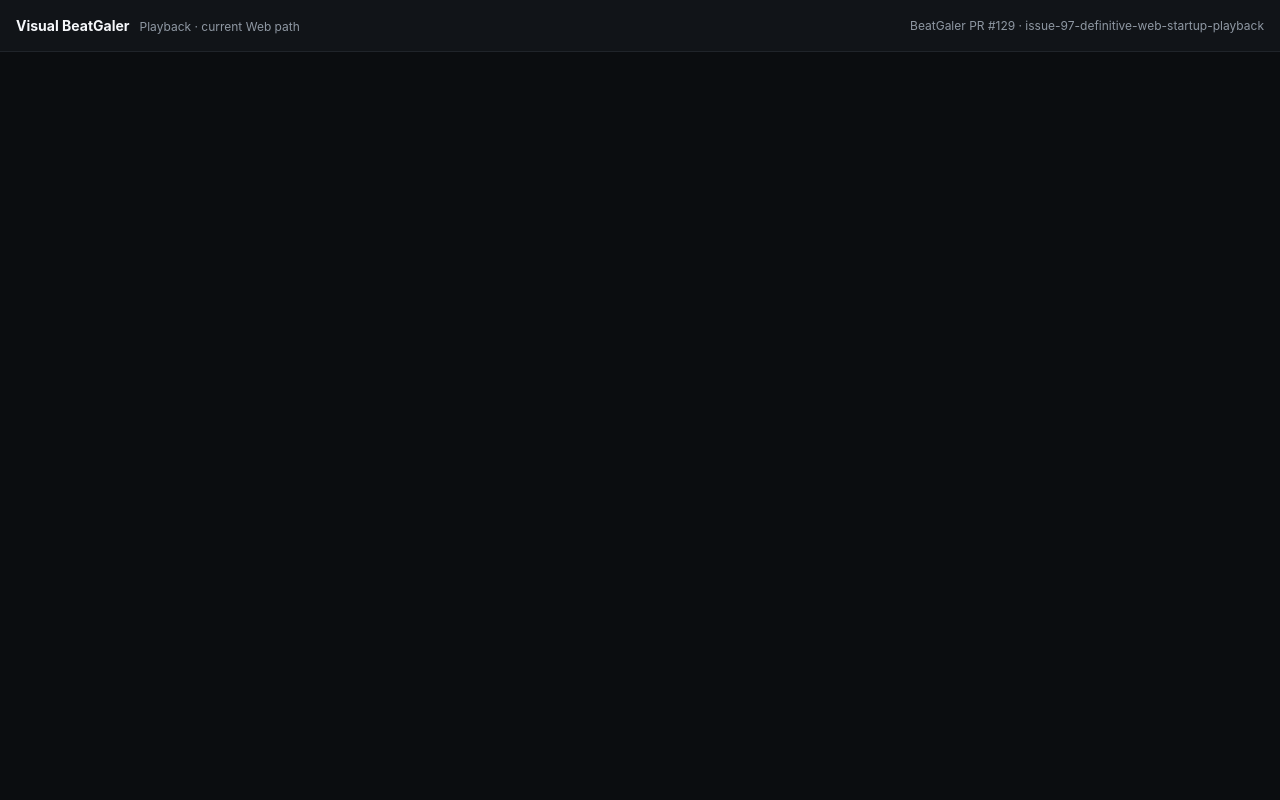
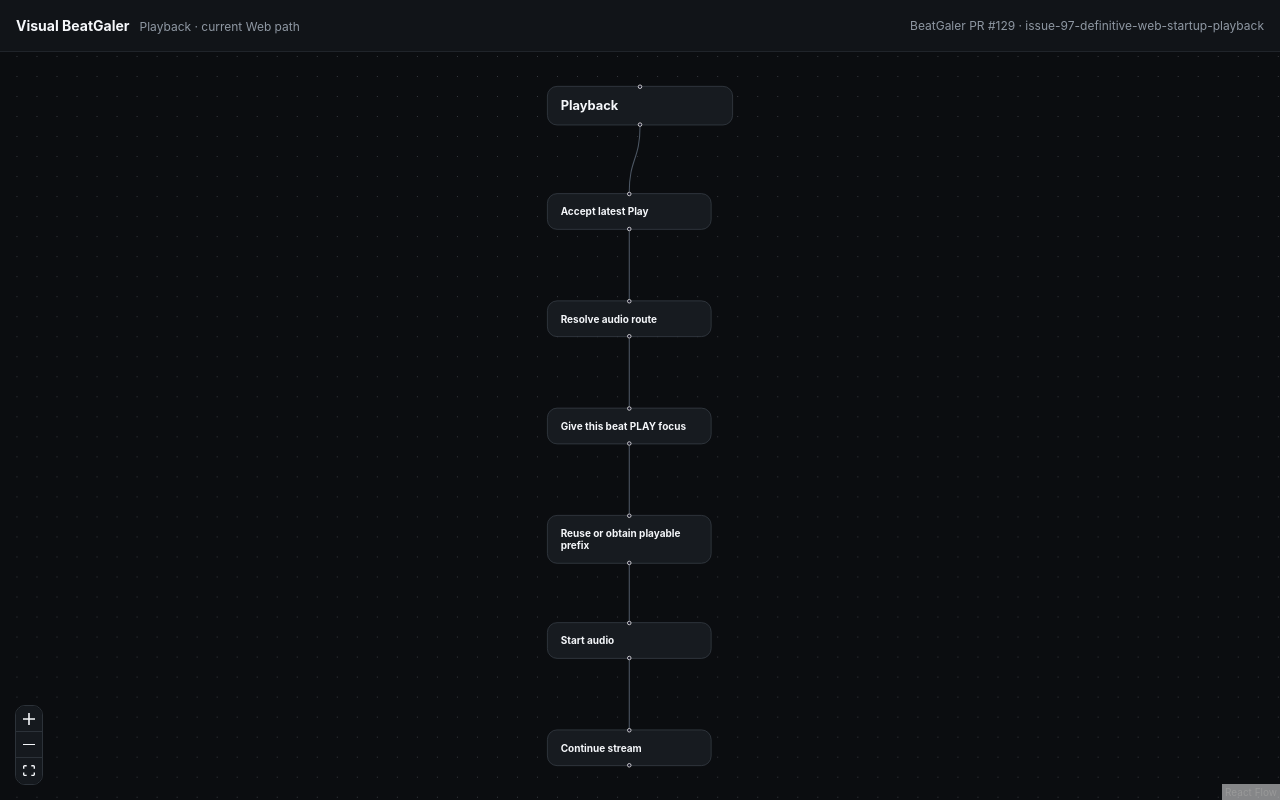
Before and after one commit to magosouljah/Visual-Beat-galer, a React (Vite) app: page / in a window 1280 px wide. Built offline with nearby package versions, Linux system fonts and the light colour scheme.

Commit message:
Style Playback visual slice and inspector

```diff
--- a/src/styles.css
+++ b/src/styles.css
@@ -57,22 +57,53 @@ select {
 }
 
 .status {
+  max-width: 52vw;
+  overflow: hidden;
+  text-overflow: ellipsis;
   white-space: nowrap;
 }
 
+.workspace {
+  min-height: 0;
+  display: grid;
+  grid-template-columns: 1fr auto;
+}
+
 .canvas {
+  min-width: 0;
   min-height: 0;
 }
 
-.react-flow__node-default {
-  min-width: 180px;
-  padding: 18px 22px;
+.react-flow__node-default,
+.visual-node {
+  min-width: 230px;
+  max-width: 280px;
+  padding: 16px 18px;
   border: 1px solid #3a414a;
   border-radius: 14px;
   background: #171b20;
   color: #f5f7fa;
   font-weight: 650;
   box-shadow: none;
+  text-align: left;
+}
+
+.visual-node--system {
+  min-width: 260px;
+  font-size: 18px;
+}
+
+.visual-node--flow {
+  font-size: 14px;
+}
+
+.react-flow__node.selected {
+  border-color: #dbe1e8;
+}
+
+.react-flow__edge-path {
+  stroke: #4c5663;
+  stroke-width: 1.5;
 }
 
 .react-flow__controls {
@@ -87,3 +118,62 @@ select {
   background: #15191e;
   fill: #dbe1e8;
 }
+
+.inspector {
+  width: min(360px, 38vw);
+  padding: 24px;
+  border-left: 1px solid #20242a;
+  background: #111418;
+  overflow-y: auto;
+}
+
+.inspector h2 {
+  margin: 8px 0 6px;
+  font-size: 22px;
+}
+
+.inspector p {
+  color: #c4cbd3;
+  line-height: 1.55;
+}
+
+.inspector .subtitle {
+  margin-top: 0;
+  color: #8f98a3;
+}
+
+.eyebrow,
+.source-ref span {
+  display: block;
+  font-size: 11px;
+  letter-spacing: 0.08em;
+  text-transform: uppercase;
+  color: #7f8994;
+}
+
+.source-ref {
+  margin-top: 24px;
+  padding-top: 18px;
+  border-top: 1px solid #252a31;
+}
+
+.source-ref code {
+  display: block;
+  margin-top: 8px;
+  color: #e6ebf0;
+  white-space: normal;
+  overflow-wrap: anywhere;
+}
+
+@media (max-width: 800px) {
+  .workspace {
+    grid-template-columns: 1fr;
+  }
+
+  .inspector {
+    width: auto;
+    max-height: 38vh;
+    border-left: 0;
+    border-top: 1px solid #20242a;
+  }
+}
```
